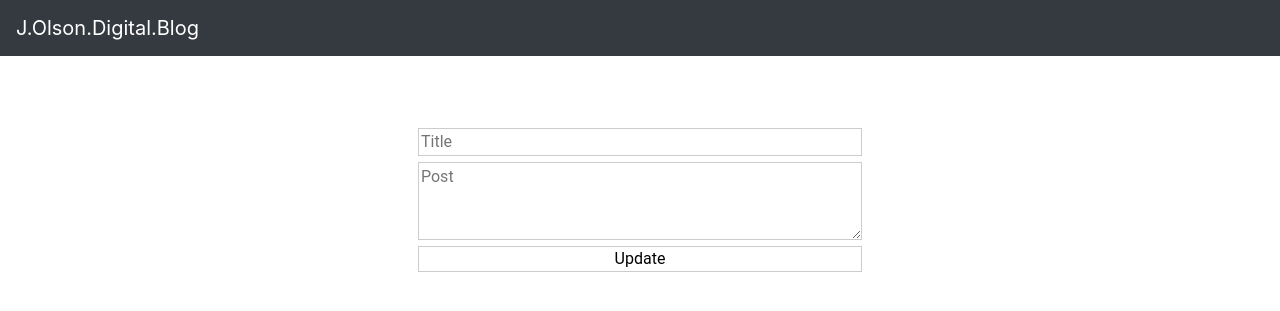
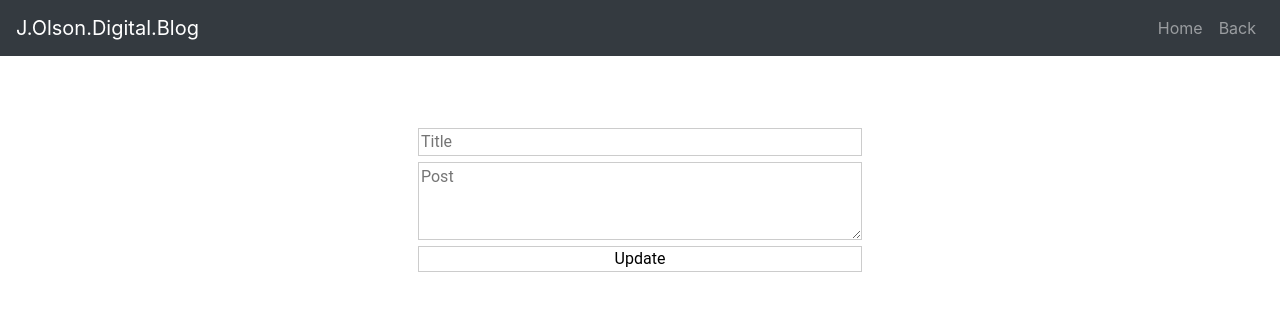
Before and after one commit to 8BitJustin/personal-blog-website, a Flask app: page /edit in a window 1280 px wide. Shown: the top 311 px of the page. Run offline with Flask 2, Linux system fonts and the light colour scheme; some libraries are stand-ins or nearby versions.

Commit message:
Completed edit page. Added active_page, and elif to base.

```diff
--- a/templates/base.html
+++ b/templates/base.html
@@ -24,7 +24,7 @@
             <ul class="navbar-nav ml-auto">
             {% if active_page == 'index' %}
                 <li class="nav-item">
-                    <a class="nav-link" href="/">Home  <span class="sr-only">(current)</span></a>
+                    <a class="nav-link" href="/">Home</a>
                 </li>
                 <li class="nav-item">
                     <a class="nav-link" href="/login">Login</a>
@@ -36,6 +36,13 @@
             {% elif active_page == 'posts' %}
                 <li class="nav-item">
                     <a class="nav-link" href="/">Home</a>
+                </li>
+            {% elif active_page == 'edit' %}
+                <li class="nav-item">
+                    <a class="nav-link" href="/">Home</a>
+                </li>
+                <li class="nav-item">
+                    <a class="nav-link" href="/posts">Back</a>
                 </li>
             {% endif %}
             </ul>
--- a/templates/edit.html
+++ b/templates/edit.html
@@ -1,4 +1,5 @@
 {% extends 'base.html' %}
+{% set active_page = "edit" %}
 
 {% block head %}
 <title>Home</title>
--- a/templates/posts.html
+++ b/templates/posts.html
@@ -24,7 +24,7 @@
         <p class="post_title lead">{{ post.title }}</p>
         <p class="post_created lead">{{ post.created }}</p>
         <p class="post_content lead">{{ post.content }}</p>
-        <a href="#"><img src="../static/images/edit.png" alt="Edit Icon"
+        <a href="/edit"><img src="../static/images/edit.png" alt="Edit Icon"
                          class="icons"
              id="edit_icon"></a>
         <a href="#"><img src="../static/images/trash.png" alt="Trash Icon"
```
